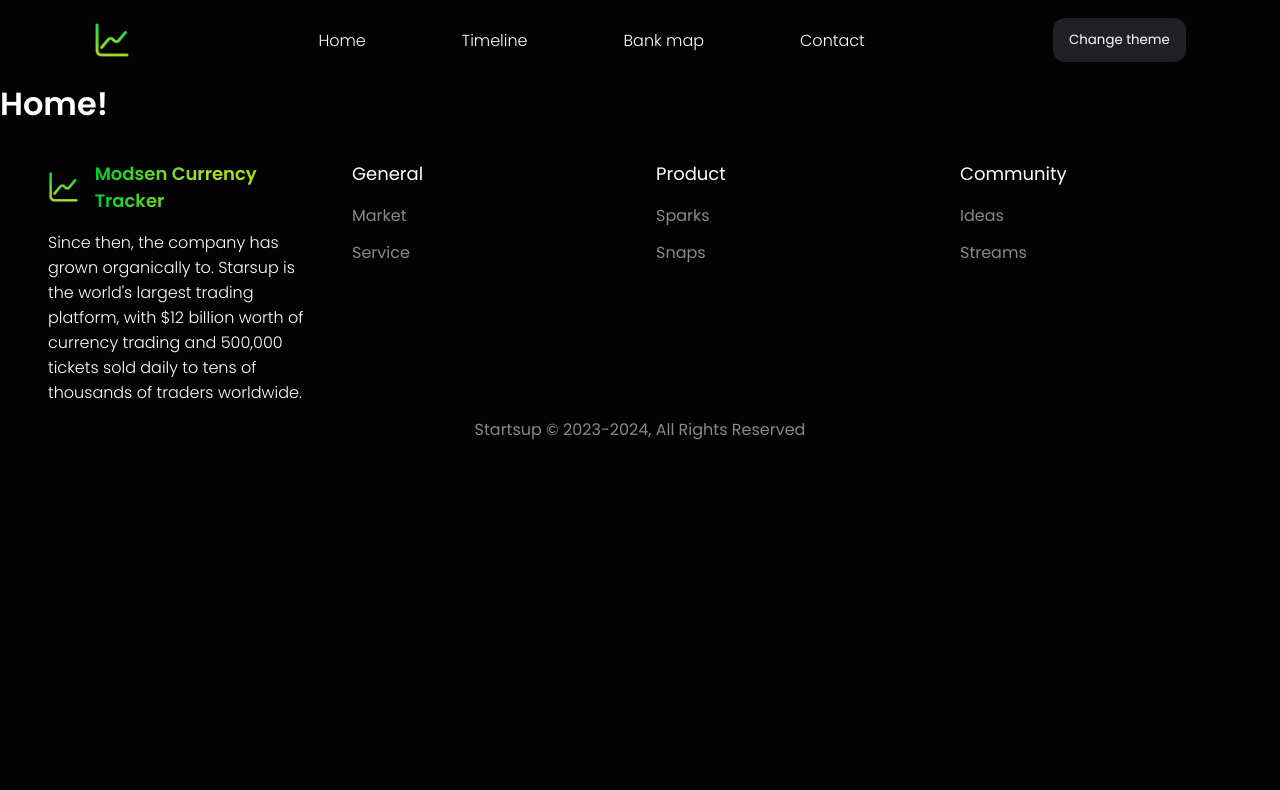
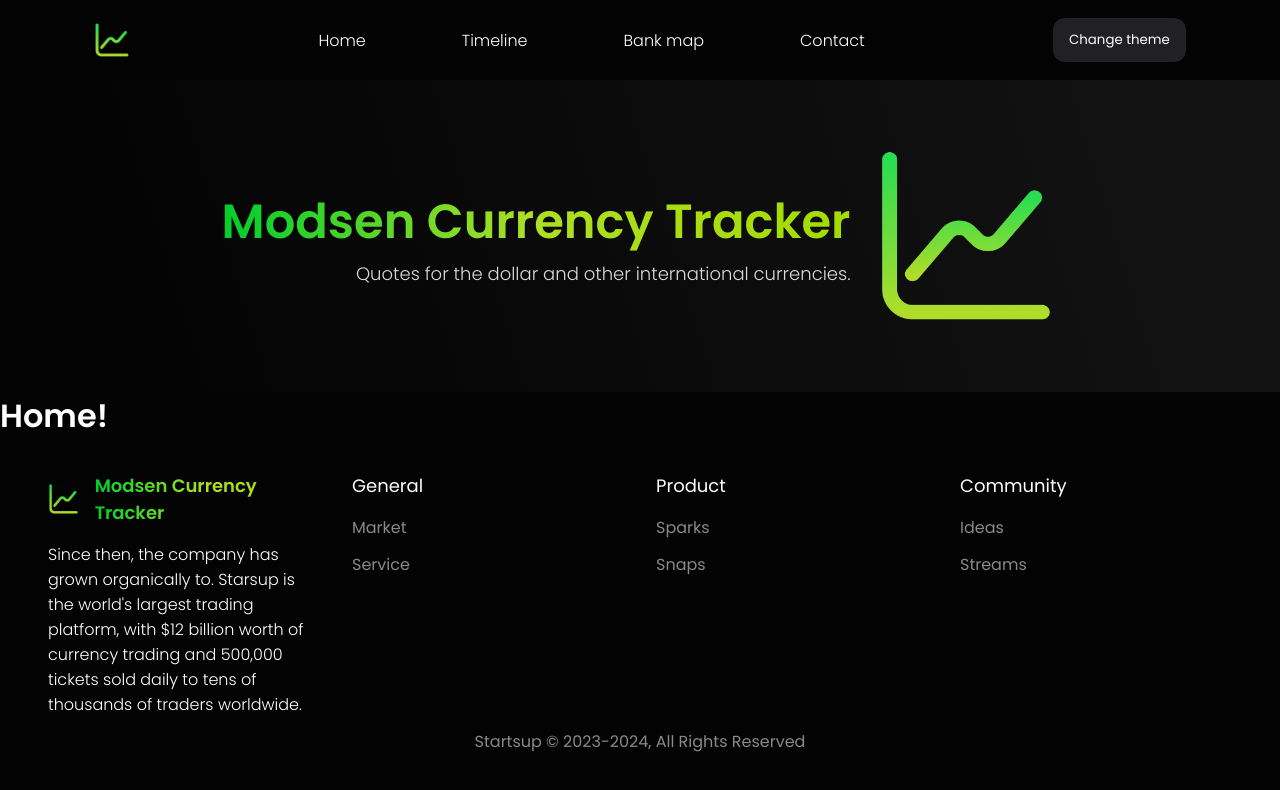
Before and after one commit to SecondThundeR/modsen-currency-tracker, a React app: page / in a window 1280 px wide. Shown: the top 790 px of the page. Built offline with nearby package versions, Linux system fonts and the light colour scheme.

Commit message:
feat(components): add HeroBlock

```diff
--- /dev/null
+++ b/src/components/HeroBlock/HeroBlock.module.css
@@ -0,0 +1,38 @@
+.HeroBlock {
+  display: flex;
+  gap: 24px;
+  justify-content: center;
+  align-items: center;
+  padding: 64px 16px;
+  background: linear-gradient(
+    253deg,
+    #121212 11.77%,
+    rgba(36, 121, 64, 0) 91.12%
+  );
+}
+
+.HeroBlock__Company {
+  display: flex;
+  flex-direction: column;
+  align-items: flex-end;
+  gap: 2px;
+}
+
+.HeroBlock__Company > h1 {
+  background: linear-gradient(
+    90deg,
+    #00ce2c 0.18%,
+    #aedf23 49.3%,
+    #a3dc00 99.88%
+  );
+  background-clip: text;
+  -webkit-background-clip: text;
+  -webkit-text-fill-color: transparent;
+  font-size: 48px;
+}
+
+.HeroBlock__Company > p {
+  color: #d9d9d9;
+  font-size: 18px;
+  font-weight: 300;
+}
--- /dev/null
+++ b/src/components/HeroBlock/index.tsx
@@ -0,0 +1,20 @@
+import React, { memo } from "react";
+
+import diagramLogo from "@/assets/diagramLogo.png";
+import Icon from "@/components/Icon";
+
+import styles from "./HeroBlock.module.css";
+
+const HeroBlock = memo(function HeroBlock() {
+  return (
+    <div className={styles["HeroBlock"]}>
+      <div className={styles["HeroBlock__Company"]}>
+        <h1>Modsen Currency Tracker</h1>
+        <p>Quotes for the dollar and other international currencies.</p>
+      </div>
+      <Icon width={184} height={184} iconSrc={diagramLogo} />
+    </div>
+  );
+});
+
+export default HeroBlock;
--- a/src/components/Root/index.tsx
+++ b/src/components/Root/index.tsx
@@ -4,10 +4,13 @@ import { Outlet } from "react-router-dom";
 import Footer from "@/components/Footer";
 import Header from "@/components/Header";
 
+import HeroBlock from "../HeroBlock";
+
 function Root() {
   return (
     <div>
       <Header />
+      <HeroBlock />
       <Outlet />
       <Footer />
     </div>
```
